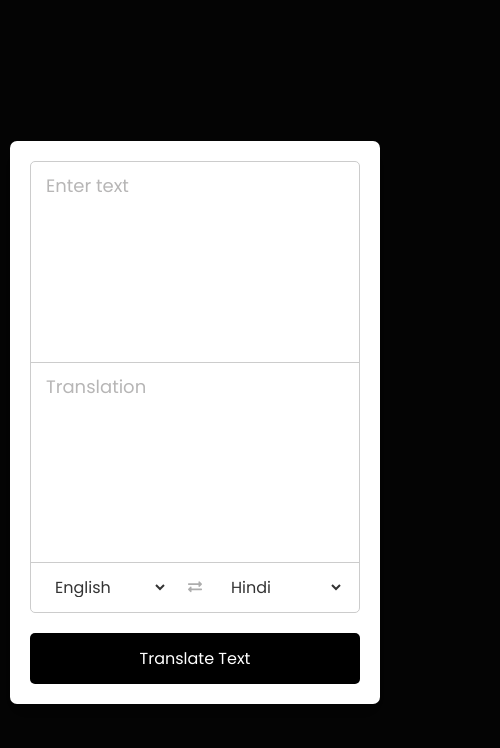
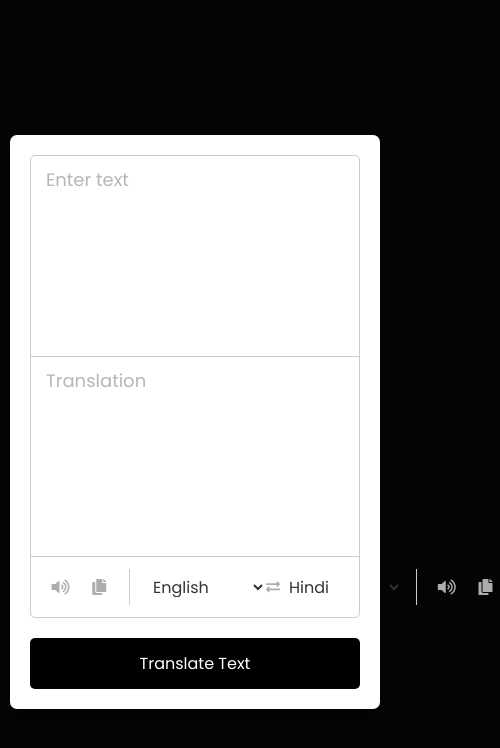
Before and after one commit to brahmika/Translator-App, a plain HTML site: page index.html in a window 390 px wide. Shown: the whole page, 500 px wide, since content can reach past the window. Drawn offline with Linux system fonts and the light colour scheme.

Commit message:
fix ui for mobile

```diff
--- a/style.css
+++ b/style.css
@@ -137,9 +137,17 @@ body{
   .text-input textarea{
     height: 200px;
   }
-  .controls .row .icons{
-    display: none;
+  .controls .row .icons {
+    display: flex;
+    gap: 10px;
   }
+
+  .controls .row .icons i {
+    width: 36px;  /* Adjusts icon size for mobile */
+    height: 36px;
+    font-size: 16px;
+  }
+
   .container button{
     padding: 13px;
     font-size: 16px;
```
